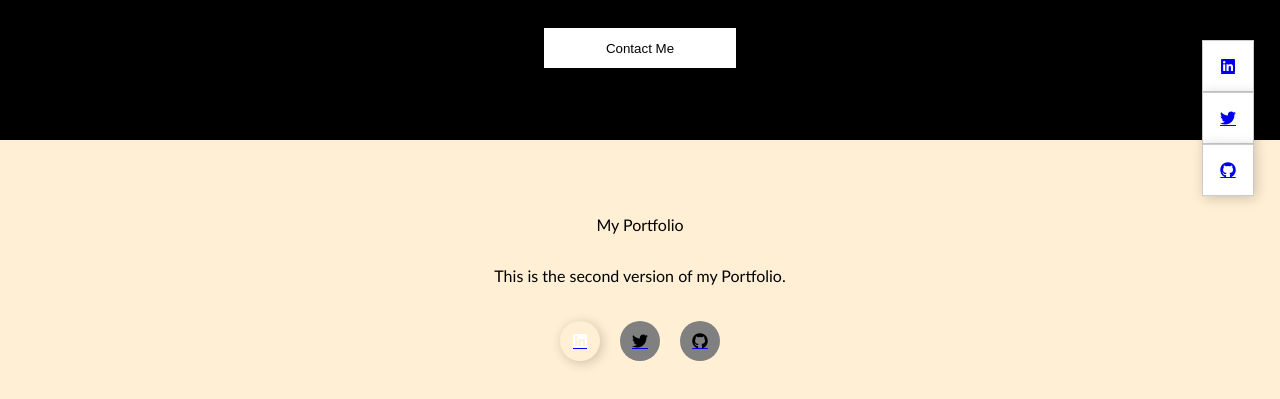
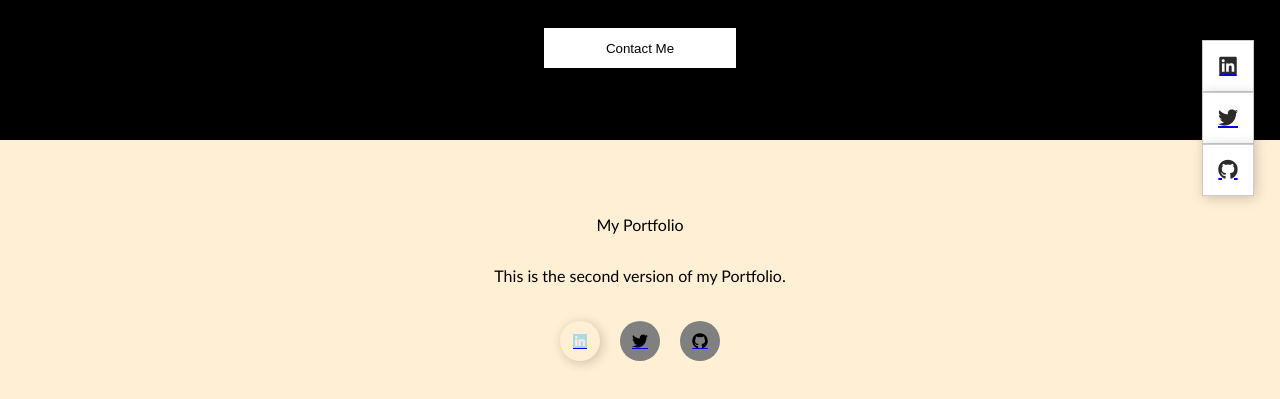
Before and after one commit to naima-shk/Circle-Web-Development, a plain HTML site: page Sprint 2 project/index.html in a window 1280 px wide. In both pictures the pointer is over the icon 580 px from the left and 2127 px from the top of the page. Shown: the part 1786-2185 px from the top of the page. Drawn offline with Linux system fonts and the light colour scheme.

Commit message:
'Portfolio'

```diff
--- a/Sprint 2 project/style.css
+++ b/Sprint 2 project/style.css
@@ -258,8 +258,10 @@ footer p :nth-child(2){
     box-shadow: 2px 2px 12px rgba(0,0,0, 0.2);
     transition: all ease o.5s;
 }
-.social-icons a:hover i{
-    color: #FFFFFF;
+.social-icons a:hover i,
+.a-social-bar a:hover i
+{
+    color: lightblue;
     transition: all ease 0.5s;
 }
 .a-social-bar{
@@ -280,3 +282,7 @@ footer p :nth-child(2){
     border: 1px solid #cbcbcb;
     box-shadow: 2px 2px 12px rgba(0,0,0, 0.2);
 }
+.a-social-bar i{
+    color: #2b2b2b;
+    font-size: 20px;
+}
```
